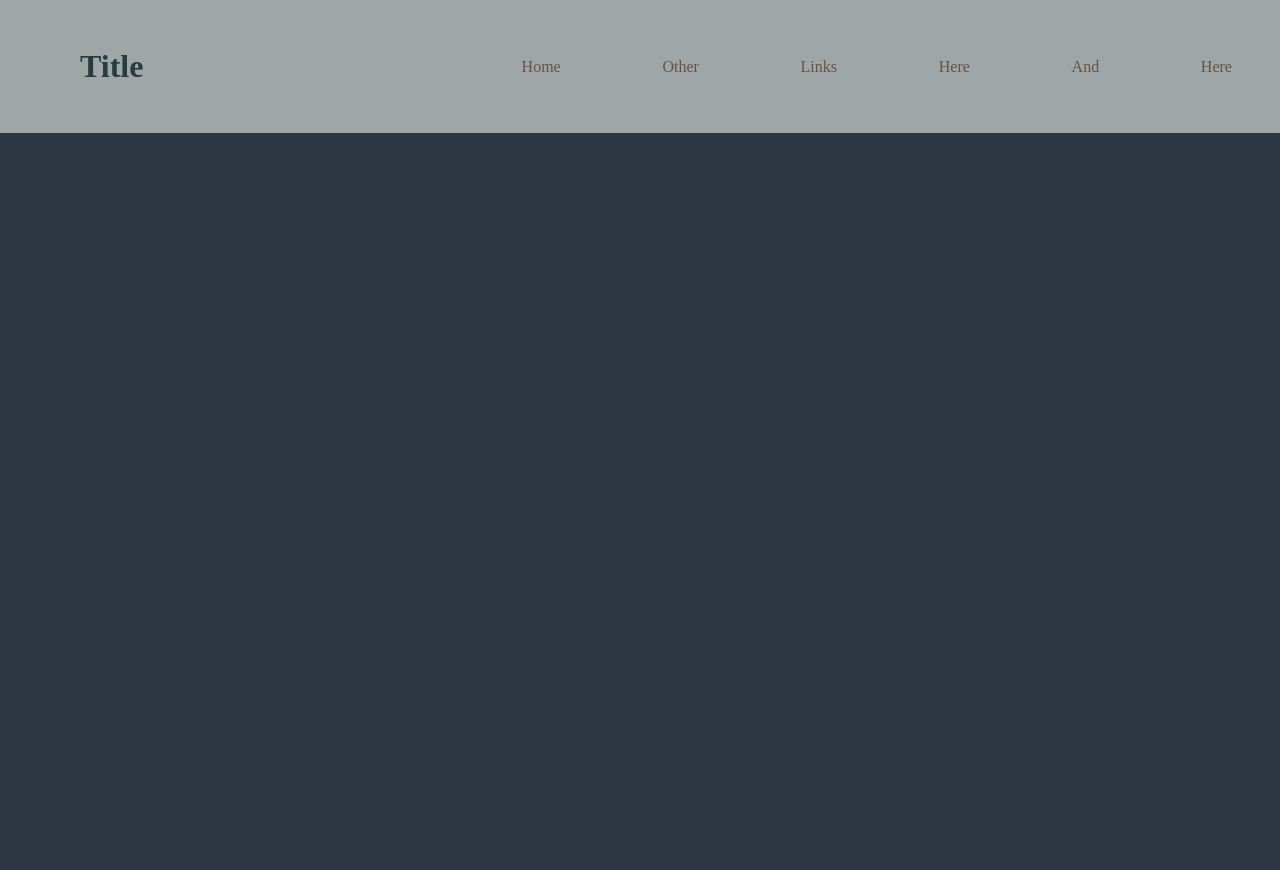
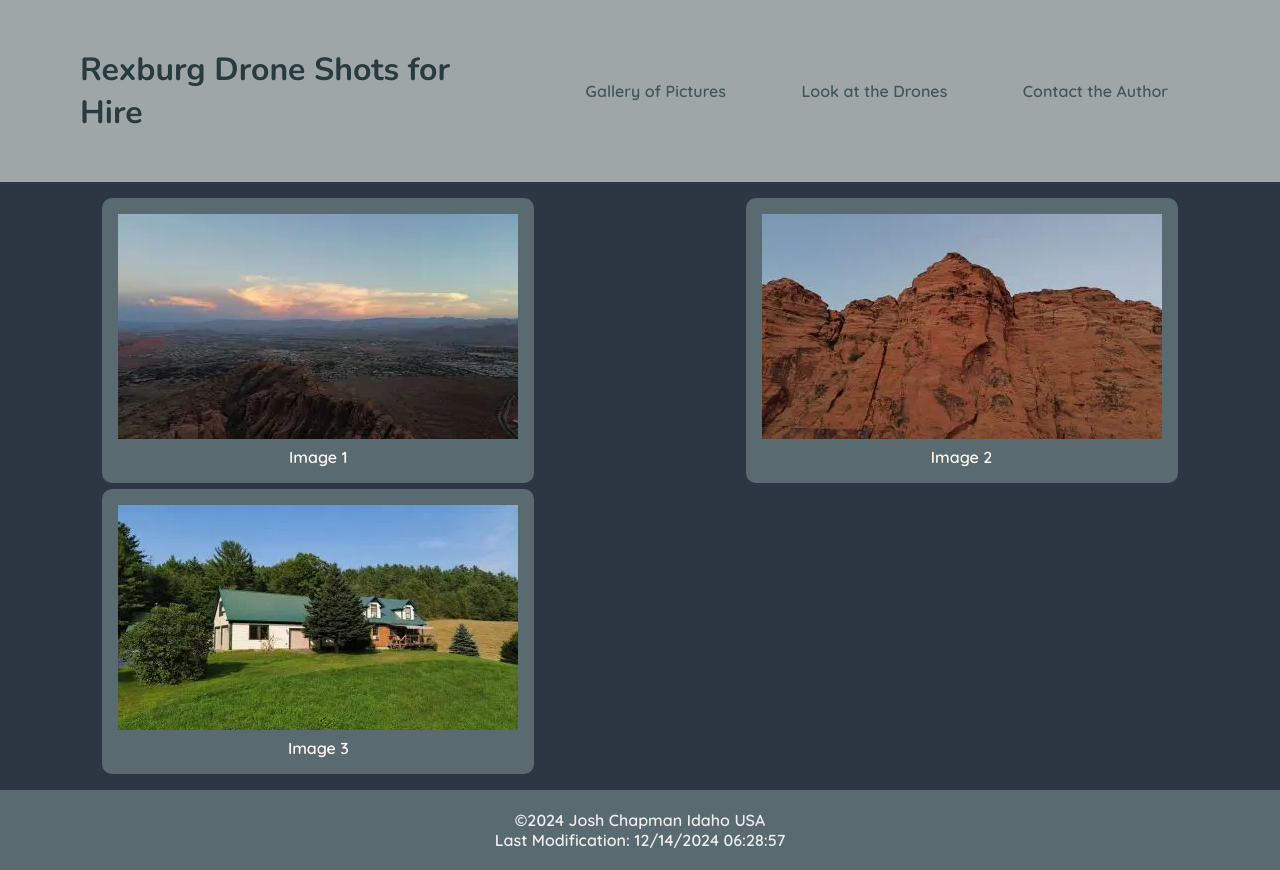
Before and after one commit to funnyfranky/wdd131, a plain HTML site: page project/index.html in a window 1280 px wide. Before the commit the page ends 800 px from the top, so only its background shows below. Drawn offline with nearby package versions, Linux system fonts and the light colour scheme.

Commit message:
Temporary completion of index (home) page. Need to add more photos

```diff
--- a/project/index.html
+++ b/project/index.html
@@ -1,30 +1,44 @@
 <!DOCTYPE html>
 <html lang="en">
+
 <head>
     <meta charset="UTF-8">
     <meta name="viewport" content="width=device-width, initial-scale=1.0">
-    <title>Final Project Temp Title</title>
+    <title>Rexburg Drone Shots</title>
+    <meta name="author" content="Joshua Chapman">
+    <meta name="description" content="A website to view this artist's drone photos and gallery">
+    <meta name="keywords" content="Rexburg, Idaho, Drone, Pictures, Gallery">
+    <link rel="preconnect" href="https://fonts.googleapis.com">
+    <link rel="preconnect" href="https://fonts.gstatic.com" crossorigin>
+    <link
+        href="https://fonts.googleapis.com/css2?family=Nunito:ital,wght@0,200..1000;1,200..1000&family=Quicksand:wght@300..700&display=swap"
+        rel="stylesheet">
+    <!-- Fonts: Nunito, Quicksand -->
     <link rel="stylesheet" href="styles/index.css">
+    <script src="../scripts/getdates.js" defer></script>
+    <script src="scripts/index.js" defer></script>
 </head>
+
 <body>
     <header>
-        <h1>Title</h1>
+        <h1>Rexburg Drone Shots for Hire</h1>
         <nav>
             <ul>
-                <li><a href="index.html">Home</a></li>
-                <li><a href="#">Other</a></li>
-                <li><a href="#">Links</a></li>
-                <li><a href="#">Here</a></li>
-                <li><a href="#">And</a></li>
-                <li><a href="#">Here</a></li>
+                <li><a class="current" href="index.html">Gallery of Pictures</a></li>
+                <li><a href="#">Look at the Drones</a></li>
+                <li><a href="#">Contact the Author</a></li>
             </ul>
         </nav>
     </header>
     <main>
-
+        <div id="content_box"></div>
     </main>
     <footer>
-
+        <p>
+            <span id="currentyear"></span>
+            Josh Chapman Idaho USA
+        </p>
+        <p id="lastModified"></p>
     </footer>
 </body>
 </html>
--- a/project/scripts/index.js
+++ b/project/scripts/index.js
@@ -0,0 +1,51 @@
+document.addEventListener("DOMContentLoaded", function() {
+    // Array holding pictures with captions and links
+    const images = [
+        {
+            src: "images/drone1small.webp",
+            caption: "Image 1",
+            alt: "a drone view looking onto the city in St. George, UT with an early sunset in the background"
+        },
+        {
+            src: "images/drone2small.webp",
+            caption: "Image 2",
+            alt: "a rough red rock face in St. George, UT"
+        },
+        {
+            src: "images/drone3small.webp",
+            caption: "Image 3",
+            alt: "a house with a green roof surrounded by green grass and green trees in the background"
+        }
+    ];
+
+    // Get the content box element
+    const contentBox = document.getElementById("content_box");
+
+    // Add images to the content box
+    images.forEach(image => {
+        // Create a container for each image and caption
+        const imageContainer = document.createElement("div");
+
+        // const link = document.createElement("a");
+        // link.href = image.link;
+        // link.target = "_blank";
+
+        // Create the image element
+        const img = document.createElement("img");
+        img.src = image.src;
+        img.alt = image.alt;
+
+        // Create the caption element
+        const caption = document.createElement("p");
+        caption.textContent = image.caption;
+
+        // Append the image to the link, and the link to the container
+        // link.appendChild(img);
+        // imageContainer.appendChild(link);
+        imageContainer.appendChild(img);
+        imageContainer.appendChild(caption);
+
+        // Append the container to the content box
+        contentBox.appendChild(imageContainer);
+    });
+});
--- a/project/styles/index.css
+++ b/project/styles/index.css
@@ -32,6 +32,17 @@
 
 body {
     background-color: var(--secondary5);
+    font-family: Quicksand, Arial, sans-serif;
+    font-weight: 600;
+}
+
+h1,
+h2,
+h3,
+h4,
+h5,
+h6 {
+    font-family: Nunito, Quicksand, sans-serif;
 }
 
 header {
@@ -40,9 +51,10 @@ header {
     h1 {
         display: flex;
         justify-content: center;
-        align-items: center;
+        text-align: center;
         padding: 1rem 2rem;
         color: var(--primary5);
+
     }
 
     nav {
@@ -51,6 +63,7 @@ header {
 
         ul {
             list-style-type: none;
+            padding: .4rem 0;
 
             li {
 
@@ -58,36 +71,86 @@ header {
                     display: flex;
                     justify-content: center;
                     text-decoration: none;
-                    color: var(--complimentary5);
-                    padding: .5rem 0;
+                    color: var(--primary4);
+                    padding: 1rem 0;
                     margin: 0 auto;
                 }
             }
 
-            li:hover {
+            a:hover {
                 background-color: var(--complimentary3);
+                border-radius: 10px;
             }
         }
     }
 }
 
-@media screen and (min-width: 640px) {
+main {
+    width: 100%;
+    max-width: 900px;
+}
+
+#content_box {
+    display: grid;
+    padding: 1rem 0;
+    grid-template-columns: repeat(auto-fit, minmax(430px, 1fr));
+    gap: .4rem;
+
+    div {
+        display: grid;
+        padding: 1rem;
+        background-color: var(--primary-color);
+        max-width: 450px;
+        margin: 0 auto;
+        border-radius: 10px;
+
+        p {
+            padding-top: .5rem;
+            color: var(--complimentary2);
+            margin: 0 auto;
+        }
+
+        img {
+            max-width: 400px;
+        }
+    }
+}
+
+footer {
+    display: flex;
+    flex-direction: column;
+    color: #eee;
+    background-color: var(--primary-color);
+    text-align: center;
+    padding: 20px;
+}
+
+@media screen and (min-width: 700px) {
     header {
         display: flex;
         justify-content: space-between;
         padding: 2rem 3rem;
 
+        h1 {
+            text-align: left;
+        }
+
         nav {
             min-width: 60%;
             margin: auto 0;
+            padding: 0 2rem;
 
             ul {
 
                 display: flex;
                 justify-content: space-between;
 
-                a {
-                    padding: 1rem 2rem;
+                li {
+                    text-align: center;
+
+                    a {
+                        padding: 1rem 2rem;
+                    }
                 }
 
                 a:hover {
@@ -98,3 +161,21 @@ header {
         }
     }
 }
+
+@media screen and (min-width: 900px) {
+    main {
+        max-width: 1300px;
+    }
+}
+
+@media screen and (min-width: 1300px) {
+    main {
+        max-width: 1600px;
+    }
+}
+
+@media screen and (min-width: 1600px) {
+    main {
+        max-width: none;
+    }
+}
```
Also changed, not shown: project/images/drone1small.webp (added), project/images/drone2small.webp (added), project/images/drone3small.webp (added).
